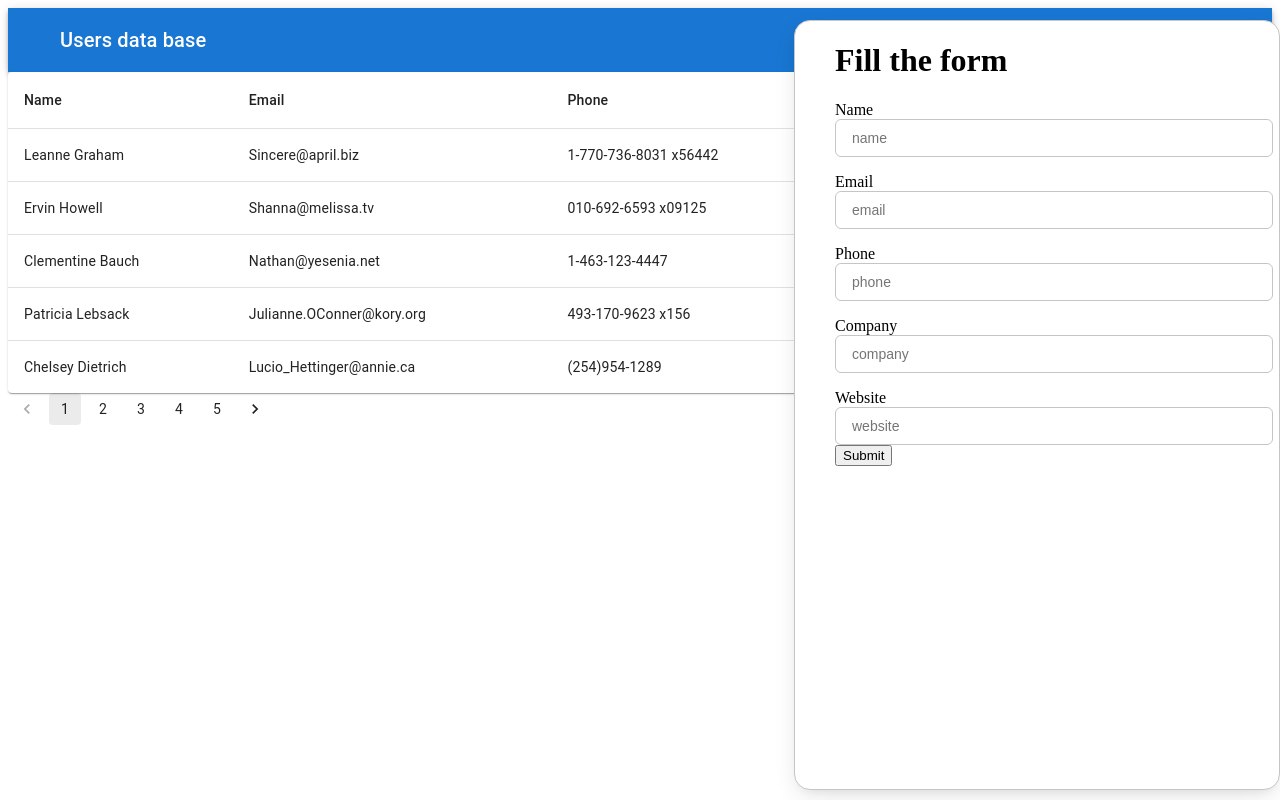
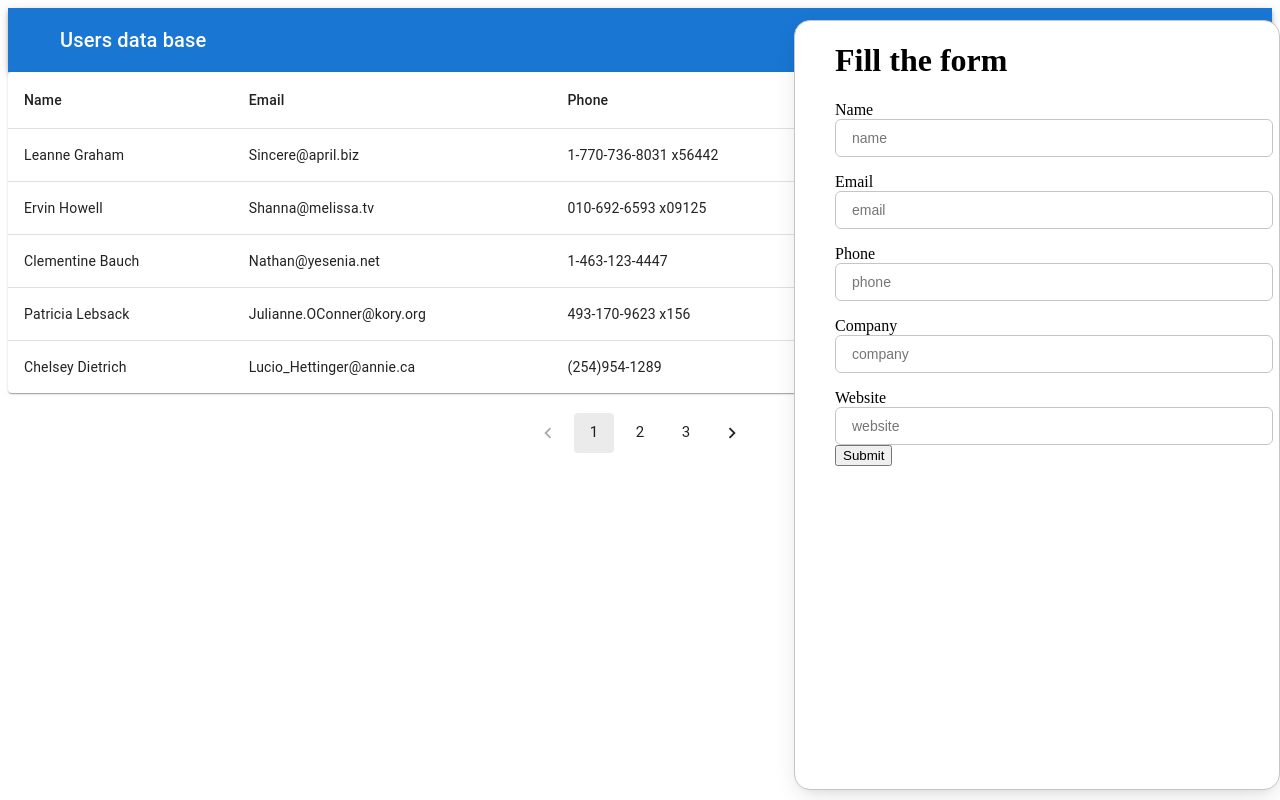
Before and after one commit to IvanKorneev/test-solutions, a React (Create React App) app: page / in a window 1280 px wide. Built offline with nearby package versions, Linux system fonts and the light colour scheme; data requests are answered from the project's data file.

Commit message:
add style for table-pagination

```diff
--- /dev/null
+++ b/src/components/TablePagination/table-pagination.sass
@@ -0,0 +1,4 @@
+.pagination-container
+  display: flex
+  justify-content: center
+  margin-top: 20px
--- a/src/components/TablePagination/table-pagination.tsx
+++ b/src/components/TablePagination/table-pagination.tsx
@@ -4,6 +4,7 @@ import Stack from '@mui/material/Stack';
 import {useActions} from "../Hooks/useActions";
 import {ChangeEvent, useCallback} from "react";
 import {useTypedSelector} from "../Hooks/useTypedSelector";
+import './table-pagination.sass'
 
 
 const TablePagination = () => {
@@ -15,9 +16,12 @@ const TablePagination = () => {
      }, [setCurrentPage]);
 
     return (
-        <Stack spacing={1}>
-            <Pagination count={5} shape="rounded" page={page} onChange={setCurrentPageCallback}/>
-        </Stack>
-    )
-}
+        <div className='pagination-container'>
+            <Stack spacing={1}>
+                <Pagination count={3} shape="rounded" page={page} onChange={setCurrentPageCallback} size='large'/>
+            </Stack>
+        </div>
+
+    );
+};
 export default TablePagination;
```
